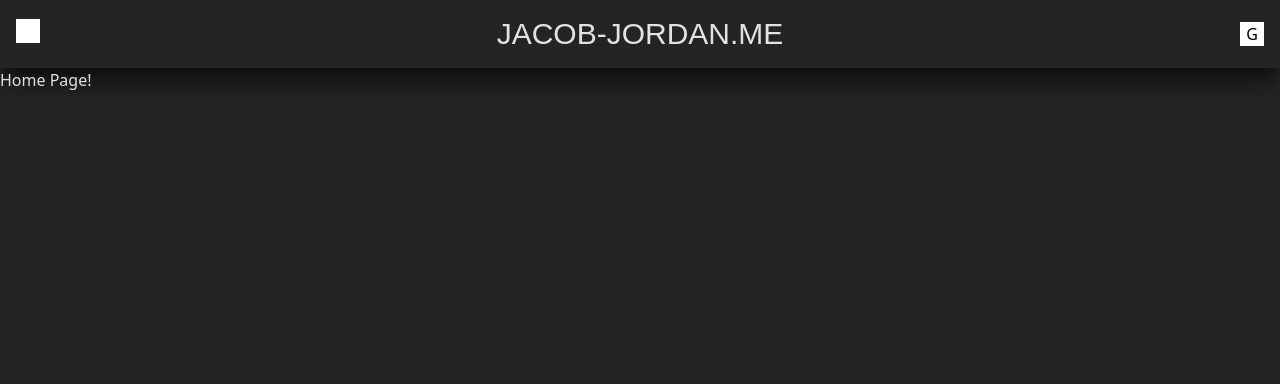
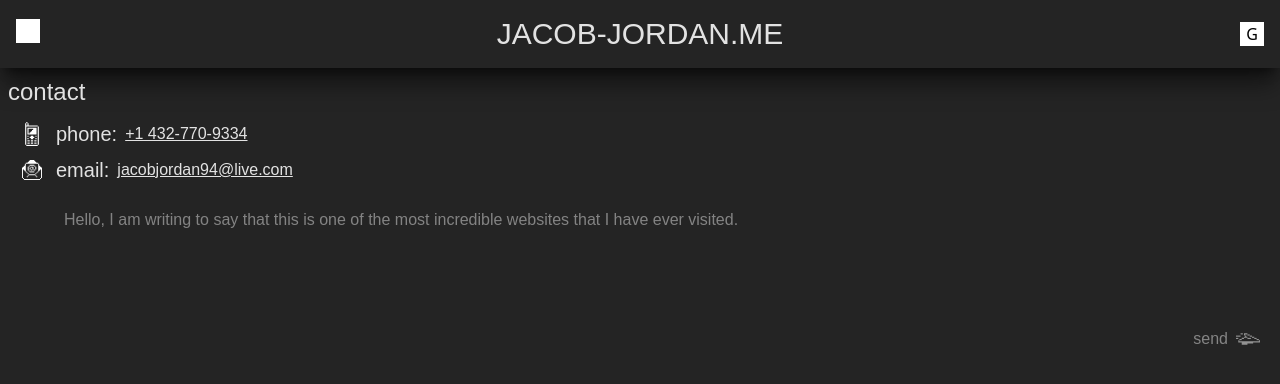
Before and after one commit to jacobjordan94/jacob-jordan-me, a React (Vite) app: page / in a window 1280 px wide. Shown: the top 384 px of the page. Built offline with nearby package versions, Linux system fonts and the light colour scheme; a web font is replaced by a local one.

Commit message:
add contact component to home page

```diff
--- a/src/pages/Home.jsx
+++ b/src/pages/Home.jsx
@@ -1,3 +1,9 @@
+import Contact from "../components/Contact";
+
 export default function HomePage({}) {
-    return <>Home Page!</>
+    return (
+        <div className="home-page">
+            <Contact />
+        </div>
+    );
 }
```
